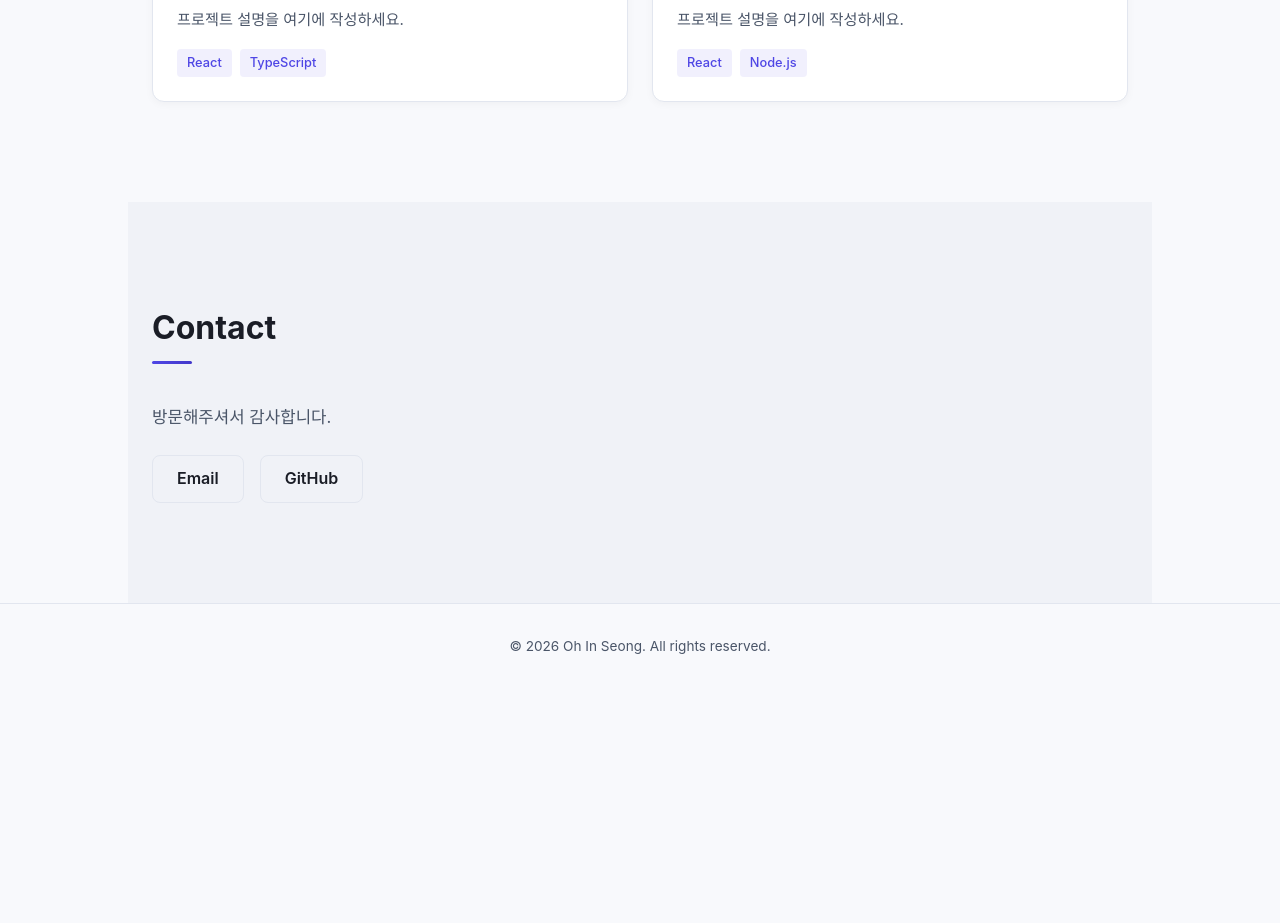
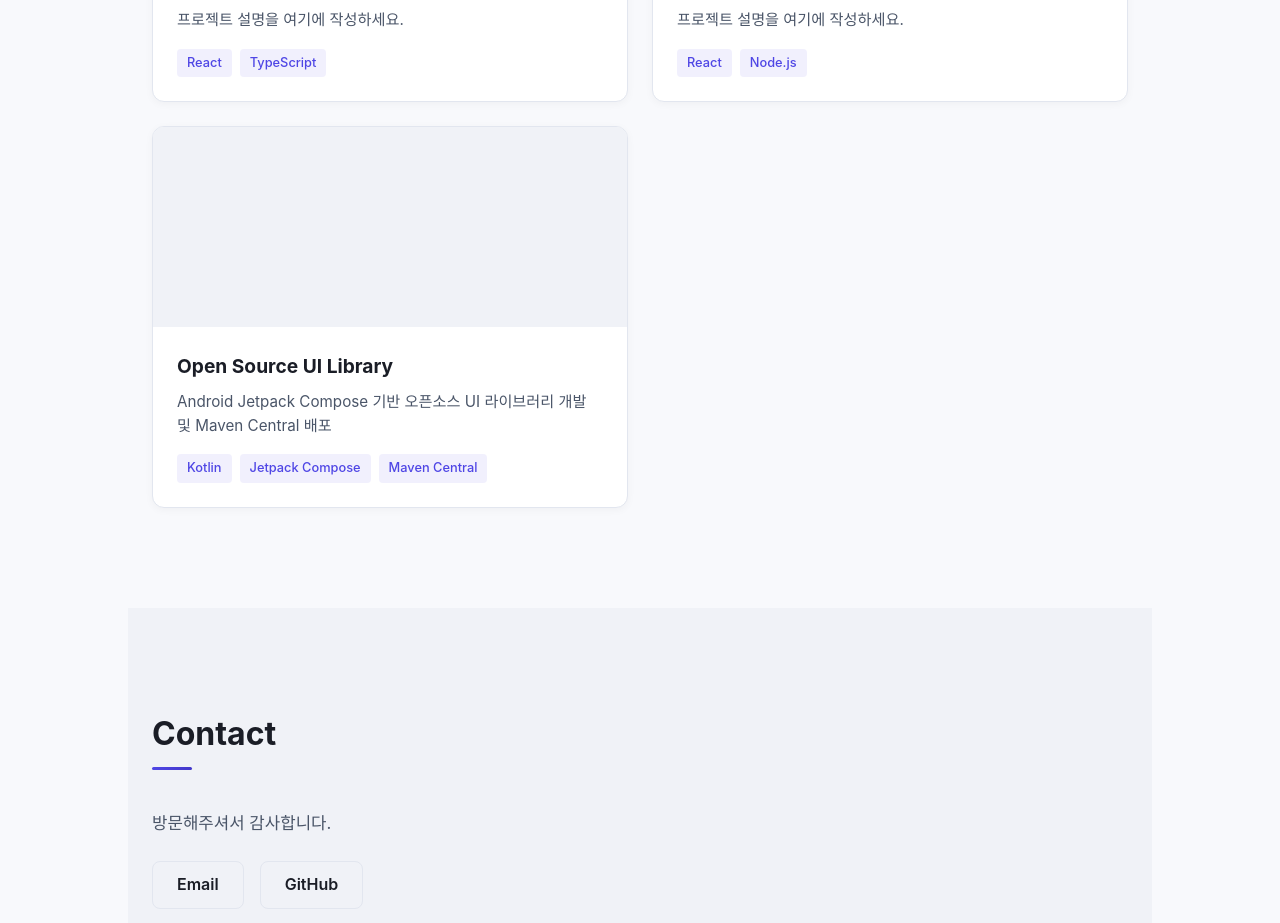
Before and after one commit to ois0886/AboutMe, a React (Vite) app: page / in a window 1280 px wide. Shown: the part 9040-9963 px from the top of the page. Before the commit the page ends 9729 px from the top, so only its background shows below. Built offline with nearby package versions, Linux system fonts and the light colour scheme.

Commit message:
feat: 오픈소스 항목 추가

```diff
--- a/src/data/projects.ts
+++ b/src/data/projects.ts
@@ -52,6 +52,26 @@ const projects: Project[] = [
     links: [],
     screenshots: [],
   },
+  {
+    id: 'opensource',
+    title: 'Open Source UI Library',
+    description: 'Android Jetpack Compose 기반 오픈소스 UI 라이브러리 개발 및 Maven Central 배포',
+    thumbnail: null,
+    tech: ['Kotlin', 'Jetpack Compose', 'Maven Central'],
+    period: '',
+    team: '개인',
+    role: '기획 및 개발 전담',
+    details: [
+      'Jetpack Compose 기반 재사용 가능한 UI 컴포넌트 라이브러리 개발',
+      'Maven Central에 배포하여 누구나 의존성 추가로 사용 가능하도록 공개',
+    ],
+    features: [
+      '커스텀 UI 컴포넌트 제공',
+      'Maven Central 배포',
+    ],
+    links: [],
+    screenshots: [],
+  },
 ]
 
 export default projects
```
